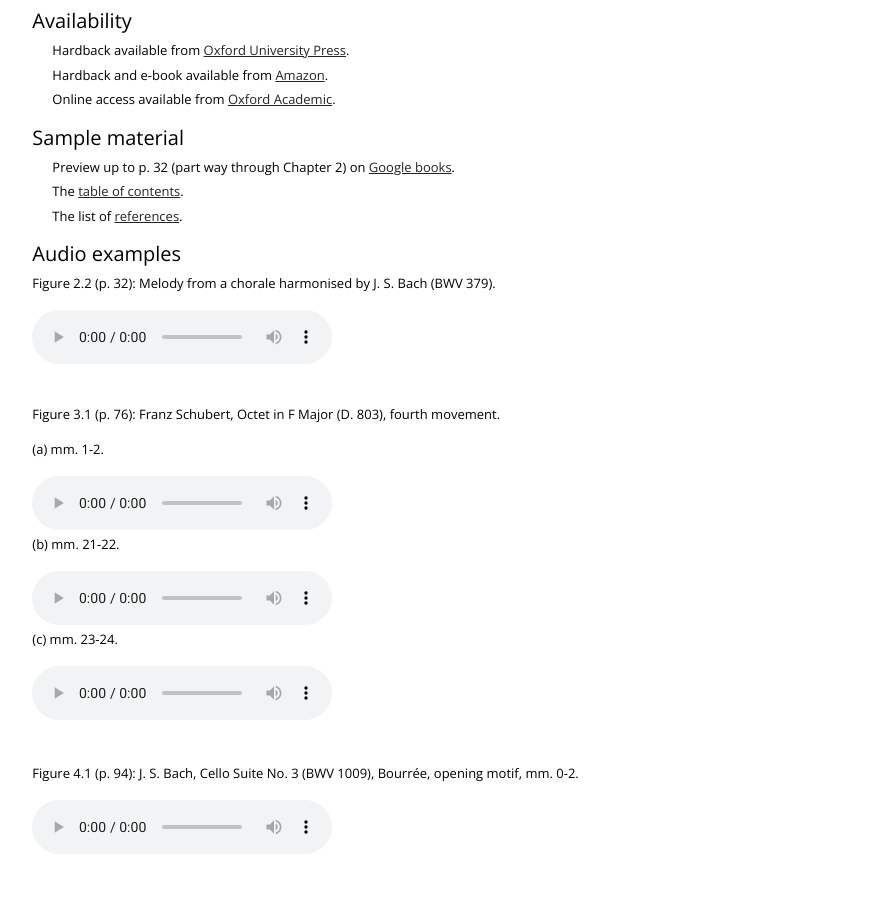
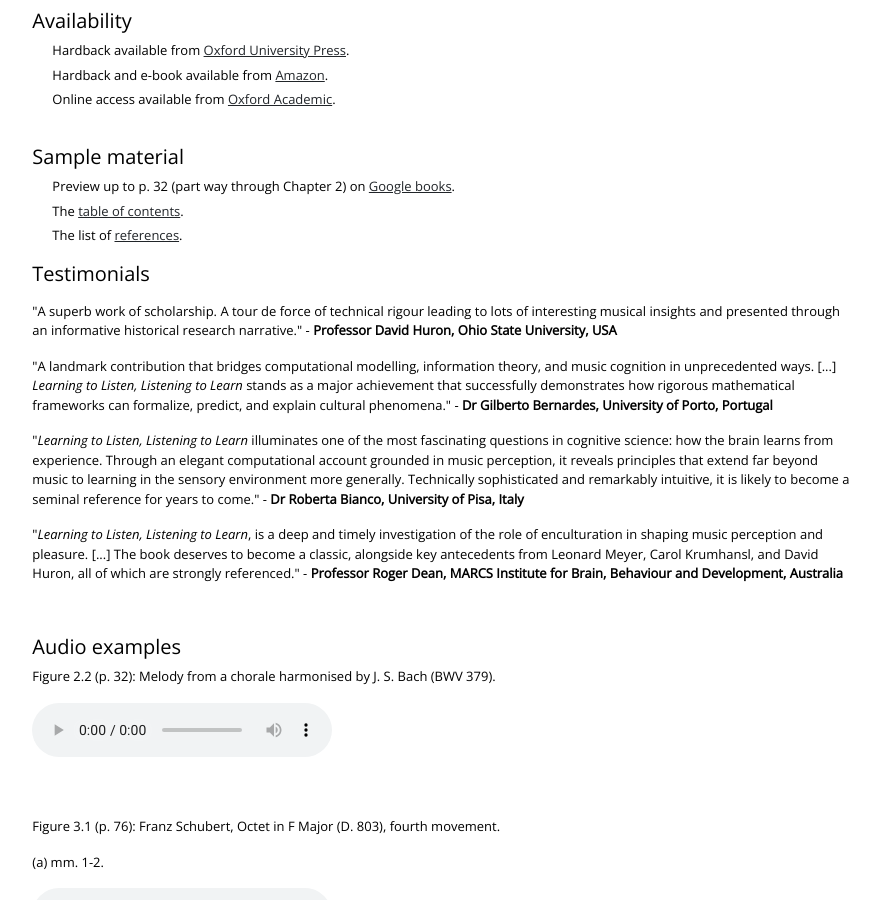
Before and after one commit to mtpearce/mtpearce.github.io, a Jekyll site: the page built from l4.md, in a window 1280 px wide and 900 px high, scrolled down 724 px. Shown: the whole window, without its empty margins (197-1077 px from the left). Built offline with Jekyll 4.4.1, drawn with Linux system fonts in a browser that asks for light colours; nearby versions of some CDN libraries.

Commit message:
Update l4

```diff
--- a/l4.md
+++ b/l4.md
@@ -57,6 +57,8 @@ title: "Learning to listen, listening to learn"
   <li>Online access available from <a href="https://academic.oup.com/book/60588">Oxford Academic</a>.</li>
 </ul>
 
+<br>
+
 <h5>Sample material</h5>
 
 <ul>
@@ -66,6 +68,19 @@ title: "Learning to listen, listening to learn"
 </ul>
 
 </div>
+
+<h5>Testimonials</h5>
+
+<div>
+             <p></p>
+             <p>"A superb work of scholarship. A tour de force of technical rigour leading to lots of interesting musical insights and presented through an informative historical research narrative." - <strong>Professor David Huron, Ohio State University, USA</strong></p>
+             <p>"A landmark contribution that bridges computational modelling, information theory, and music cognition in unprecedented ways. [...] <i>Learning to Listen, Listening to Learn</i> stands as a major achievement that successfully demonstrates how rigorous mathematical frameworks can formalize, predict, and explain cultural phenomena." - <strong>Dr Gilberto Bernardes, University of Porto, Portugal</strong></p>
+             <p>"<i>Learning to Listen, Listening to Learn</i> illuminates one of the most fascinating questions in cognitive science: how the brain learns from experience. Through an elegant computational account grounded in music perception, it reveals principles that extend far beyond music to learning in the sensory environment more generally. Technically sophisticated and remarkably intuitive, it is likely to become a seminal reference for years to come." - <strong>Dr Roberta Bianco, University of Pisa, Italy</strong></p>
+             <p>"<i>Learning to Listen, Listening to Learn</i>, is a deep and timely investigation of the role of enculturation in shaping music perception and pleasure. [...] The book deserves to become a classic, alongside key antecedents from Leonard Meyer, Carol Krumhansl, and David Huron, all of which are strongly referenced." - <strong>Professor Roger Dean, MARCS Institute for Brain, Behaviour and Development, Australia</strong></p>
+             <p></p>
+</div>
+
+<br>
 
 <h5>Audio examples</h5>
 
@@ -77,6 +92,7 @@ title: "Learning to listen, listening to learn"
   Your browser does not support the audio element.
 </audio>
 
+<br>
 <br>
 
 <p>Figure 3.1 (p. 76): Franz Schubert, Octet in F Major (D. 803), fourth movement.<p>
```
